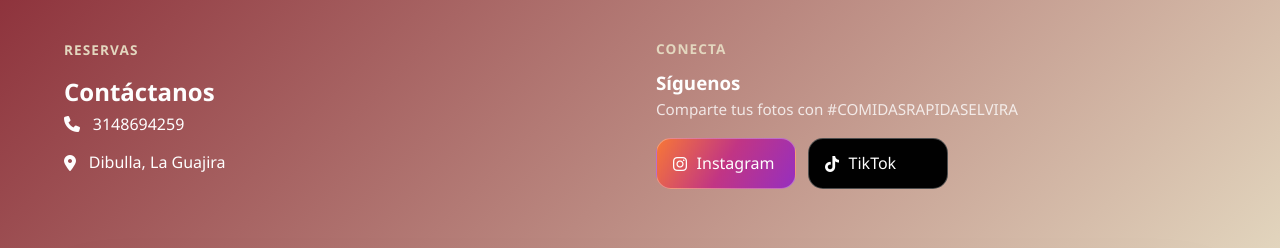
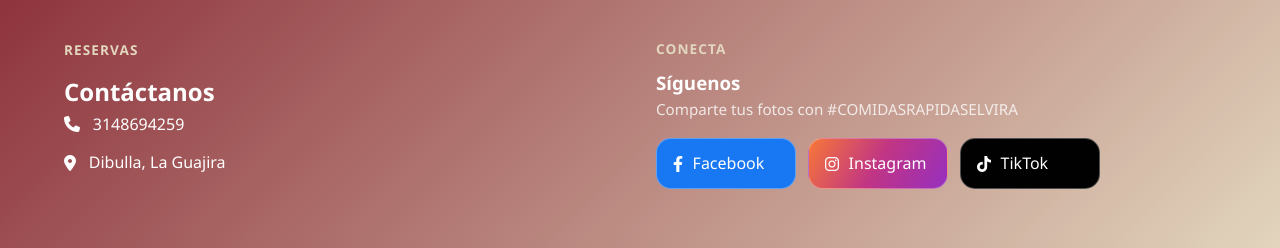
Before and after one commit to ReconvencionLaboralGuajira/comidas-rapidas-elvira-121, a plain HTML site: page index.html in a window 1280 px wide. Shown: the part 3420-3668 px from the top of the page. Drawn offline with Linux system fonts and the light colour scheme; no server answers.

Commit message:
Publish site

```diff
--- a/index.html
+++ b/index.html
@@ -321,6 +321,11 @@
                         <p class="social-copy">Comparte tus fotos con #COMIDASRAPIDASELVIRA</p>
                         <div class="social-links">
 
+                            <a href="https://www.facebook.com/share/1Ctcgbegdy/" target="_blank" rel="noopener" class="social-btn facebook">
+                                <i class="fab fa-facebook-f"></i>
+                                <span>Facebook</span>
+                            </a>
+
 
                             <a href="https://www.instagram.com/elvira.fastfood/" target="_blank" rel="noopener" class="social-btn instagram">
                                 <i class="fab fa-instagram"></i>
```
